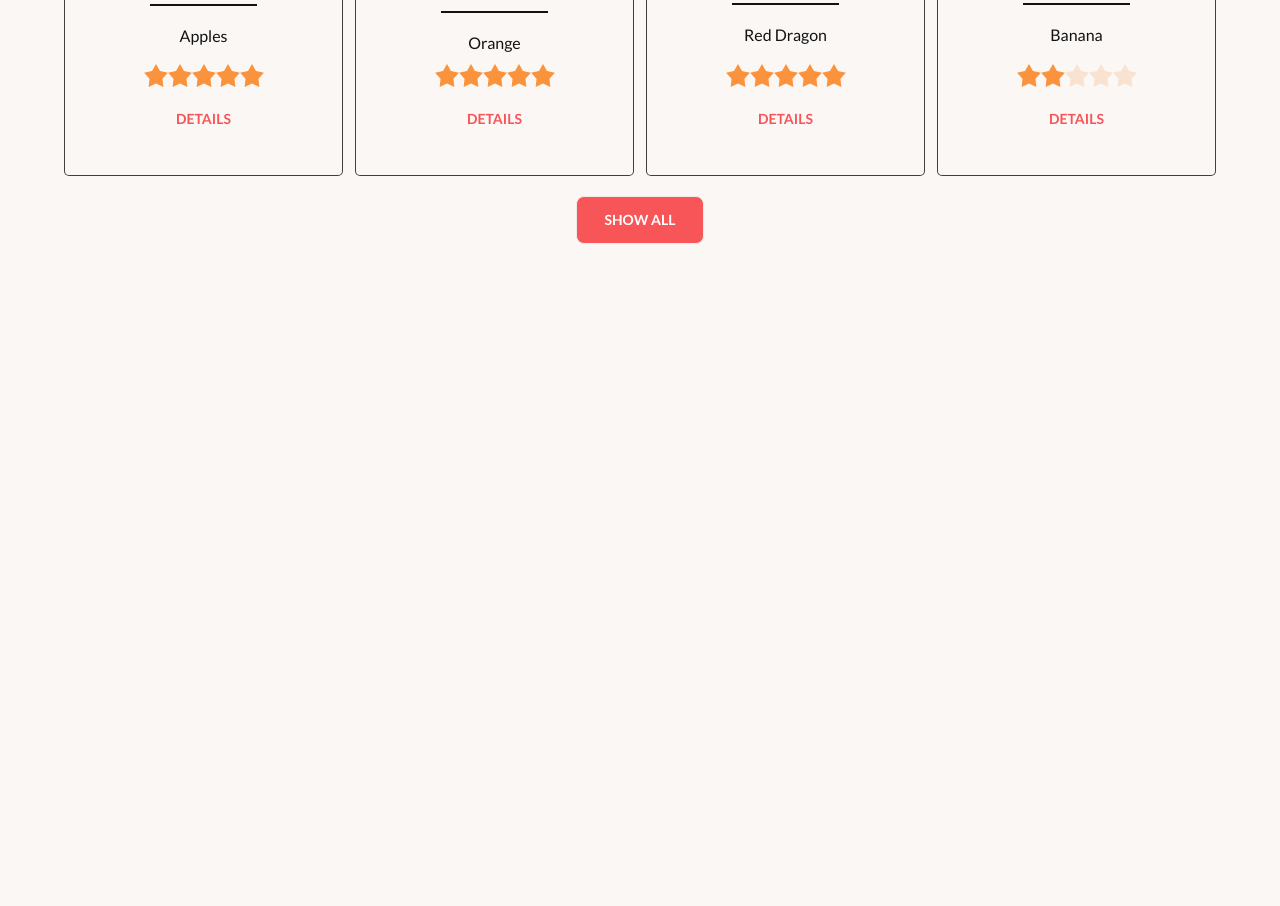
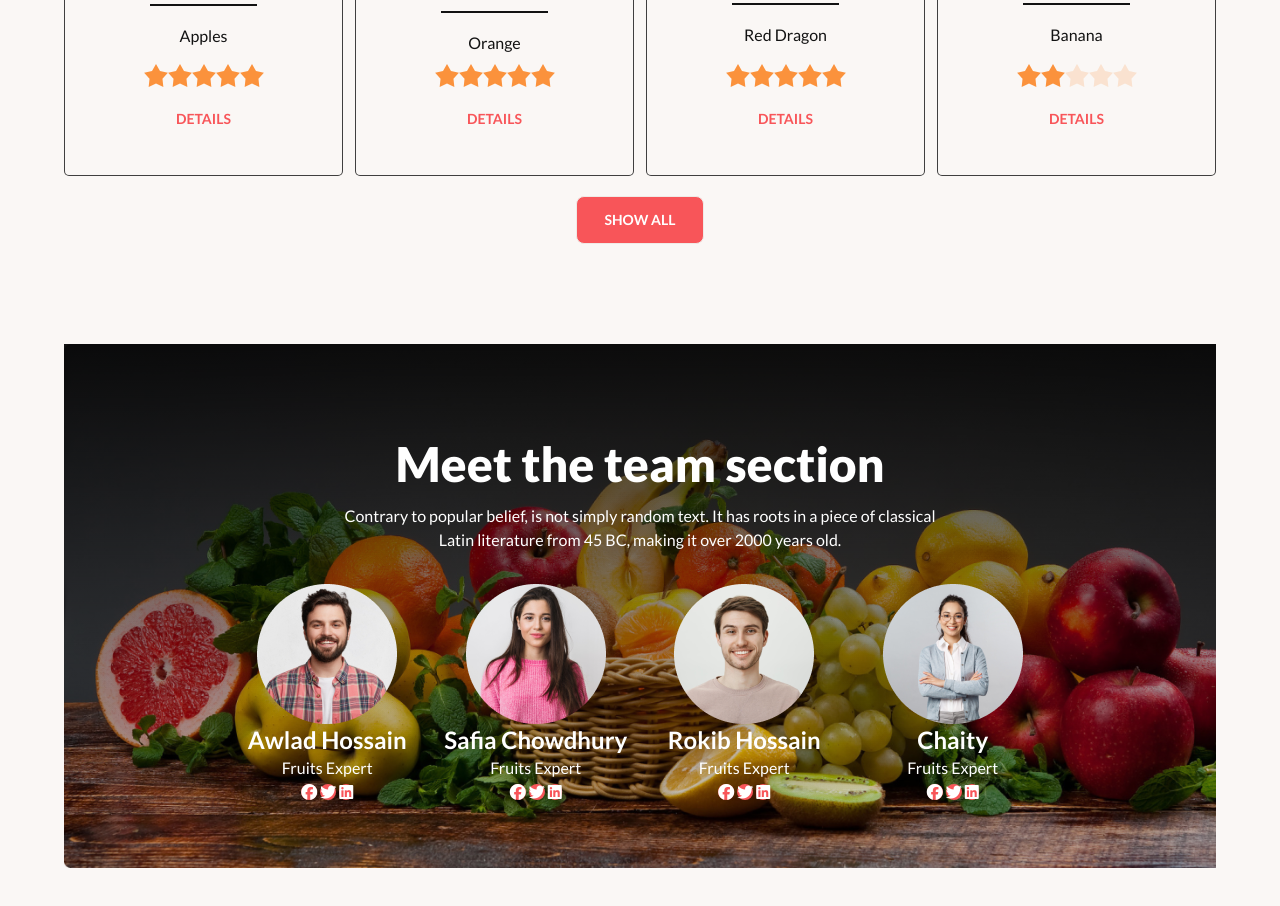
Before and after one commit to rhmunna143/fruit-brust, a plain HTML site: page index.html in a window 1280 px wide. Shown: the part 1350-2256 px from the top of the page. Before the commit the page ends 1658 px from the top, so only its background shows below. Drawn offline with nearby package versions, Linux system fonts and the light colour scheme.

Commit message:
team section done

```diff
--- a/index.html
+++ b/index.html
@@ -507,6 +507,59 @@
             </div>
             <button class="btn w-32 mx-auto mt-5 rounded-lg bg-primary text-white">Show All</button>
         </section>
+
+        <!-- team section -->
+        <section class="mt-[100px] mb-[100px]">
+            <div class="img1 pb-16 px-5 text-center text-white">
+                <div class="flex flex-col items-center justify-center pt-24">
+                    <h4 class="text-5xl font-extrabold">Meet the team section</h4>
+                    <p class="text-center font-medium mt-4">Contrary to popular belief, is not simply random text. It has roots in a piece of classical <br> Latin literature from 45 BC, making it over 2000 years old.</p>
+                </div>
+
+                <!-- teams -->
+                <div class="w-3/4 mx-auto grid grid-cols-1 md:grid-cols-2 lg:grid-cols-4">
+                    <!-- member 1 -->
+                    <div class="text-center">
+                        <img class="mx-auto mt-8" src="./images/member1.png" alt="">
+                        <h4 class="text-2xl font-bold">Awlad Hossain</h4>
+                        <p class="font-medium">Fruits Expert</p>
+                        <i class="fa-brands bg-primary rounded-full bg-primary rounded-full  fa-facebook"></i>
+                        <i class="fa-brands bg-primary rounded-full fa-twitter"></i>
+                        <i class="fa-brands bg-primary rounded-full fa-linkedin"></i>
+                    </div>
+
+                    <!-- member 2 -->
+                    <div class="text-center">
+                        <img class="mx-auto mt-8" src="./images/member2.png" alt="">
+                        <h4 class="text-2xl font-bold">Safia Chowdhury</h4>
+                        <p class="font-medium">Fruits Expert</p>
+                        <i class="fa-brands bg-primary rounded-full  fa-facebook"></i>
+                        <i class="fa-brands bg-primary rounded-full  fa-twitter"></i>
+                        <i class="fa-brands bg-primary rounded-full  fa-linkedin"></i>
+                    </div>
+
+                    <!-- member 3 -->
+                    <div class="text-center">
+                        <img class="mx-auto mt-8" src="./images/member3.png" alt="">
+                        <h4 class="text-2xl font-bold">Rokib Hossain</h4>
+                        <p class="font-medium">Fruits Expert</p>
+                        <i class="fa-brands bg-primary rounded-full  fa-facebook"></i>
+                        <i class="fa-brands bg-primary rounded-full  fa-twitter"></i>
+                        <i class="fa-brands bg-primary rounded-full  fa-linkedin"></i>
+                    </div>
+
+                    <!-- member 4 -->
+                    <div class="text-center">
+                        <img class="mx-auto mt-8" src="./images/member4.png" alt="">
+                        <h4 class="text-2xl font-bold">Chaity</h4>
+                        <p class="font-medium">Fruits Expert</p>
+                        <i class="fa-brands bg-primary rounded-full  fa-facebook"></i>
+                        <i class="fa-brands bg-primary rounded-full  fa-twitter"></i>
+                        <i class="fa-brands bg-primary rounded-full  fa-linkedin"></i>
+                    </div>
+                </div>
+            </div>
+        </section>
     </main>
 
     <!-- footer section -->
```
